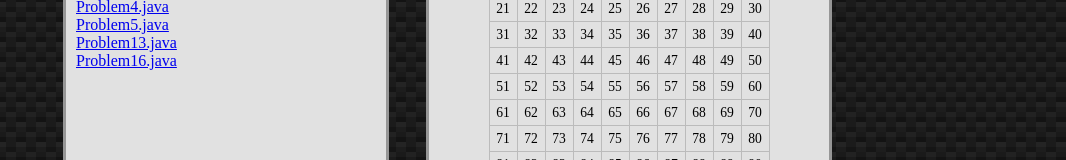
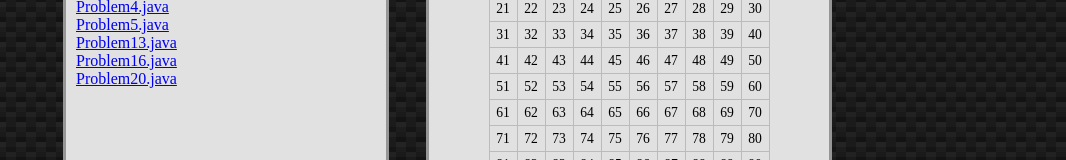
Before and after one commit to QuickToBeSlow/Project_Euler_Assignments, a plain HTML site: page index.html in a window 1280 px wide. Shown: the part 213-373 px from the top of the page, without its empty margins (214-1280 px from the left). Drawn offline with Linux system fonts and the light colour scheme.

Commit message:
Added last problem required for 2/26

```diff
--- a/index.html
+++ b/index.html
@@ -15,6 +15,7 @@
           <a href="Problem5.java" download>Problem5.java</a><br>
           <a href="Problem13.java" download>Problem13.java</a><br>
           <a href="Problem16.java" download>Problem16.java</a><br>
+          <a href="Problem20.java" download>Problem20.java</a><br>
         </div>
       </section>
       <section style="float: right;">
```
